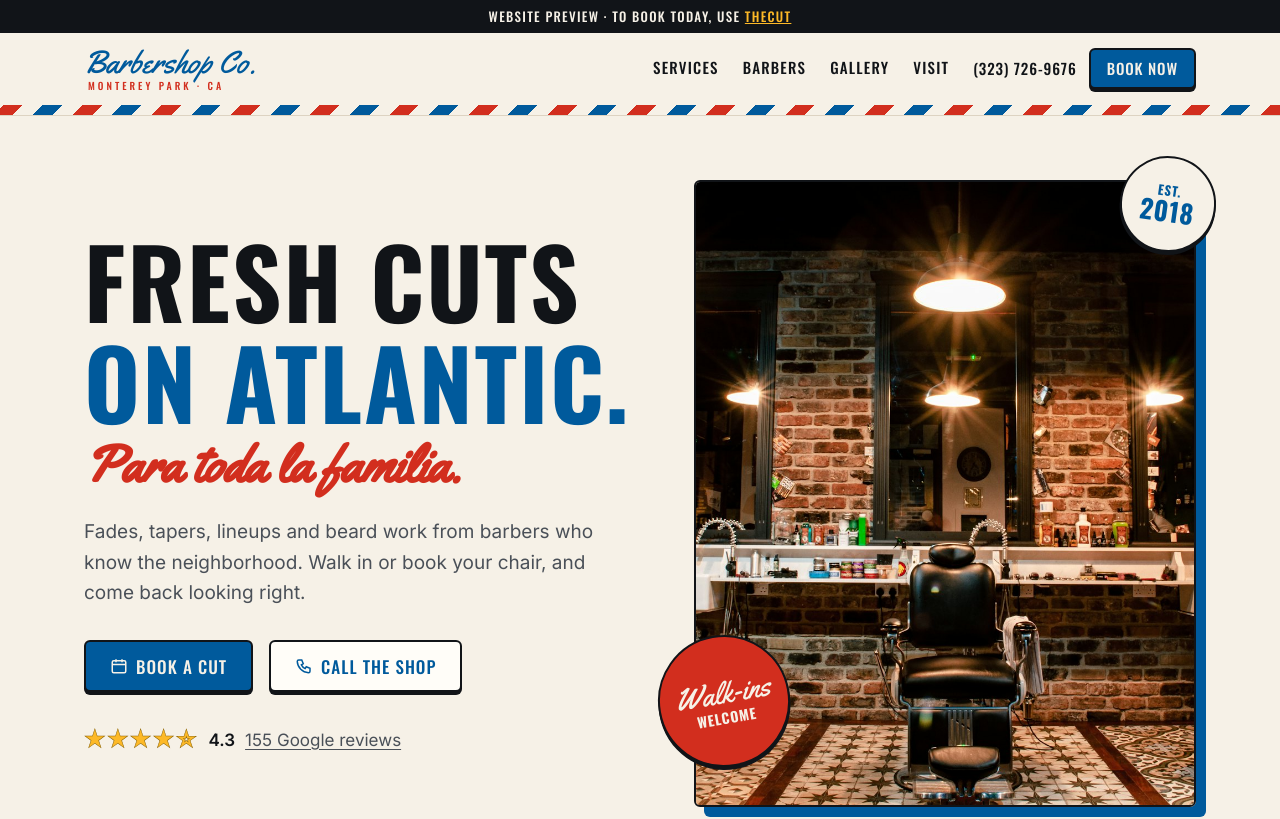
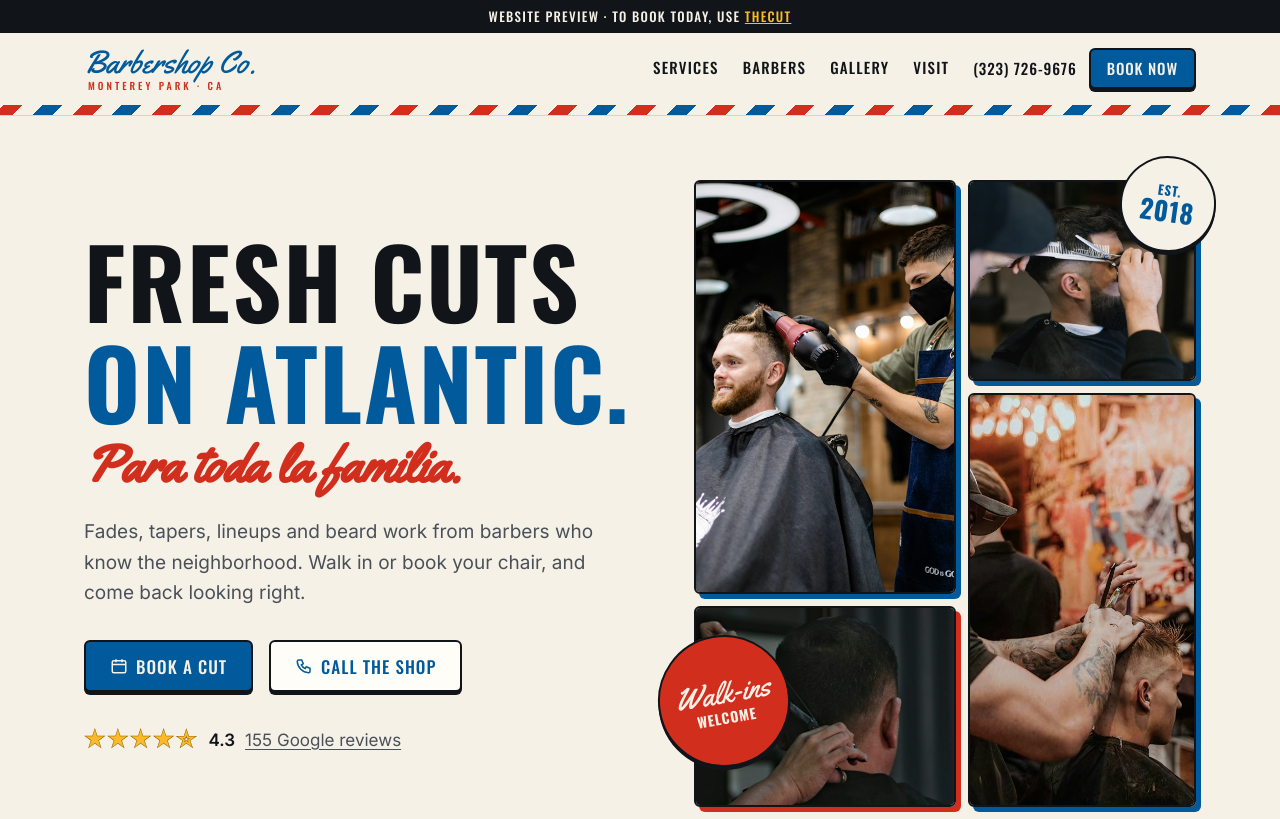
Before and after one commit to anthony-makebttr/barbershop-concept, a plain HTML site: page index.html in a window 1280 px wide. Shown: the top 819 px of the page. Drawn offline with nearby package versions, Linux system fonts and the light colour scheme.

Commit message:
Replace hero photo with haircut collage
Co-Authored-By: Claude Opus 5.5 <noreply@anthropic.com>

```diff
--- a/index.html
+++ b/index.html
@@ -58,7 +58,12 @@
       </div>
       <div class="hero-photo">
 
-        <img src="img/hero.jpg" width="900" height="1125" alt="Barber chairs and mirrors inside the shop">
+        <div class="collage">
+          <img class="ca" src="img/c1.jpg" width="700" height="800" alt="Barber giving a client a fade with clippers">
+          <img class="cb" src="img/c2.jpg" width="700" height="800" alt="Barber detailing a fade with comb and scissors">
+          <img class="cc" src="img/c3.jpg" width="700" height="800" alt="Barber working on a client's haircut">
+          <img class="cd" src="img/c4.jpg" width="700" height="800" alt="Lineup at the back of the neck">
+        </div>
         <div class="badge badge-walkin"><span><b>Walk-ins</b>Welcome</span></div>
         <div class="badge badge-est"><span>Est.<b>2018</b></span></div>
       </div>
--- a/styles.css
+++ b/styles.css
@@ -58,7 +58,9 @@ h3{font-size:20px}
 .stars{color:var(--gold);letter-spacing:2px;font-size:20px;-webkit-text-stroke:.5px #8a6200}
 .rating span:last-child{color:var(--ink-soft);font-weight:400;text-decoration:underline;text-underline-offset:3px}
 .hero-photo{position:relative}
-.hero-photo img{width:100%;aspect-ratio:4/5;object-fit:cover;border-radius:var(--r);border:2px solid var(--ink);box-shadow:10px 10px 0 var(--blue)}
+.collage{display:grid;grid-template-columns:1.15fr 1fr;grid-template-rows:repeat(3,1fr);grid-template-areas:"a b" "a c" "d c";gap:12px;aspect-ratio:4/5;max-width:100%}
+.collage img{width:100%;height:100%;min-height:0;object-fit:cover;border-radius:var(--r);border:2px solid var(--ink);box-shadow:5px 5px 0 var(--blue)}
+.collage .ca{grid-area:a}.collage .cb{grid-area:b}.collage .cc{grid-area:c}.collage .cd{grid-area:d;box-shadow:5px 5px 0 var(--red)}
 .badge{position:absolute;display:grid;place-items:center;text-align:center;border-radius:50%;border:2px solid var(--ink);box-shadow:var(--hard);font:700 14px/1.1 var(--display);text-transform:uppercase;letter-spacing:.06em}
 .badge-walkin{width:132px;height:132px;background:var(--red);color:var(--cream);left:-36px;bottom:40px;transform:rotate(-10deg)}
 .badge-walkin b{font-family:var(--script);font-weight:400;font-size:30px;text-transform:none;letter-spacing:0;display:block}
@@ -159,7 +161,7 @@ h3{font-size:20px}
   .badge-walkin{width:108px;height:108px;left:-8px;bottom:24px;font-size:12px}
   .badge-walkin b{font-size:24px}
   .badge-est{right:-4px}
-  .hero-photo img{box-shadow:6px 6px 0 var(--blue)}
+  .collage{gap:8px}
   .strip ul{grid-template-columns:1fr;padding:24px 16px;gap:16px}
   .gallery{grid-template-columns:1fr 1fr;gap:8px}
   .map{min-height:320px}
```
Also changed, not shown: img/c1.jpg (added), img/c2.jpg (added), img/c3.jpg (added), img/c4.jpg (added), img/hero.jpg (deleted).
